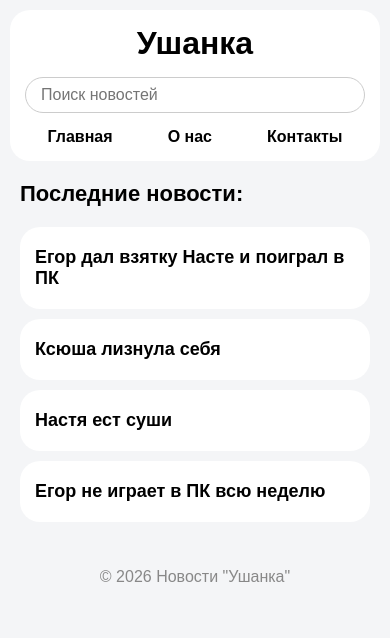
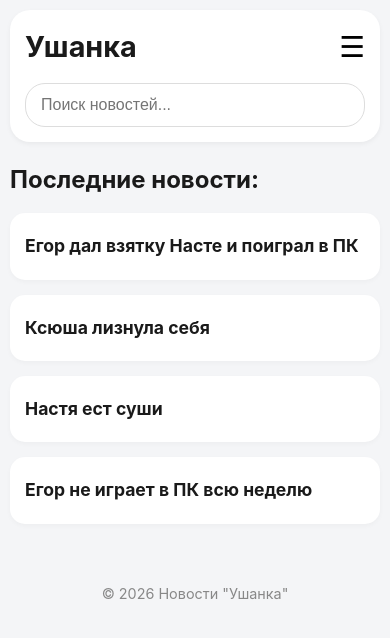
Before and after one commit to Trastoster/ushanka-newss, a plain HTML site: page index.html in a window 390 px wide. Drawn offline with Linux system fonts and the light colour scheme.

Commit message:
Add files via upload

```diff
--- a/index.html
+++ b/index.html
@@ -9,9 +9,15 @@
 </head>
 <body>
     <header>
-        <h1><b>Ушанка</b></h1>
-        <input type="text" id="searchInput" placeholder="Поиск новостей" class="search-bar">
-        <nav>
+        <div class="header-top">
+            <h1><b>Ушанка</b></h1>
+            <!-- Кнопка бургер-меню (видна только на телефоне) -->
+            <button class="menu-toggle" id="menuToggle">☰</button>
+        </div>
+
+        <input type="text" id="searchInput" placeholder="Поиск новостей..." class="search-bar">
+
+        <nav id="navMenu">
             <ul class="menu">
                 <li><a href="index.html"><b>Главная</b></a></li>
                 <li><a href="about.html"><b>О нас</b></a></li>
@@ -28,10 +34,9 @@
             <h2 class="news-item"><a href="ksushaliz.html">Ксюша лизнула себя</a></h2>
             <h2 class="news-item"><a href="nasaasu.html">Настя ест суши</a></h2>
             <h2 class="news-item"><a href="newsaegorapc.html">Егор не играет в ПК всю неделю</a></h2>
-
         </section>
 
-        <p id="noResults" style="display: none; text-align: center; color: #888;">По вашему молодежному запросу ничего не найдено.</p>
+        <p id="noResults" style="display: none; text-align: center; color: #888;">По вашему запросу ничего не найдено.</p>
     </main>
 
     <footer>
@@ -39,6 +44,7 @@
     </footer>
 
     <script>
+        // Скрипт поиска
         document.getElementById('searchInput').addEventListener('input', function(e) {
             let searchText = e.target.value.toLowerCase().trim();
             let newsItems = document.querySelectorAll('.news-item');
@@ -61,6 +67,14 @@
                 noResultsMsg.style.display = 'none';
             }
         });
+
+        // Скрипт для бургер-меню
+        const menuToggle = document.getElementById('menuToggle');
+        const navMenu = document.getElementById('navMenu');
+
+        menuToggle.addEventListener('click', function() {
+            navMenu.classList.toggle('active');
+        });
     </script>
 </body>
 </html>
--- a/style.css
+++ b/style.css
@@ -1,47 +1,103 @@
-/* --- БАЗОВЫЕ СТИЛИ (для компьютеров) --- */
+/* --- СБРОС И БАЗОВЫЕ СТИЛИ --- */
+* {
+    box-sizing: border-box; /* Важно: padding не увеличивает ширину элементов */
+}
+
 body {
     background: #F4F5F7;
-    font-family: Arial, sans-serif;
-    margin: 0; /* Убираем стандартные отступы браузера */
+    font-family: -apple-system, BlinkMacSystemFont, "Segoe UI", Roboto, Helvetica, Arial, sans-serif;
+    margin: 0;
     padding: 0;
+    line-height: 1.5;
+    color: #1a1a1a;
 }
 
+a {
+    text-decoration: none;
+    color: inherit;
+}
+
+/* --- ШАПКА --- */
 header {
+    background: #FFFFFF;
+    margin: 15px 20px;
+    border-radius: 20px;
+    padding: 15px 20px;
     display: flex;
     align-items: center;
     justify-content: space-between;
-    padding: 15px 20px;
-    background: #FFFFFF;
-    margin: 15px 20px;
-    border-radius: 20px;
+    flex-wrap: wrap;
+    box-shadow: 0 2px 5px rgba(0,0,0,0.05); /* Легкая тень для объема */
+}
+
+.header-top {
+    display: flex;
+    align-items: center;
+    justify-content: space-between;
+    width: 100%;
+}
+
+header h1 {
+    margin: 0;
+    font-size: 1.8rem;
 }
 
 .menu {
     display: flex;
-    gap: 30px;
+    gap: 20px;
     list-style: none;
     margin: 0;
     padding: 0;
-    font-size: 20px;
+    font-size: 1.1rem;
 }
 
 .menu a {
-    color: black;
-    text-decoration: none;
+    font-weight: 500;
+    transition: color 0.2s;
 }
 
 .menu a:hover {
-    color: gray;
+    color: #666;
+}
+
+.search-bar {
+    padding: 10px 15px;
+    border-radius: 20px;
+    border: 1px solid #ddd;
+    outline: none;
+    font-size: 1rem;
+    margin-left: 20px;
+    width: 250px;
+    transition: border-color 0.2s;
+}
+
+.search-bar:focus {
+    border-color: #888;
+}
+
+.menu-toggle {
+    display: none; /* Скрыта на десктопе */
+    background: none;
+    border: none;
+    font-size: 1.8rem;
+    cursor: pointer;
+    padding: 0;
+}
+
+/* --- ОСНОВНОЙ КОНТЕНТ --- */
+.container {
+    max-width: 800px;
+    margin: 0 auto;
+    padding: 0 20px;
 }
 
 .lastnews {
-    color: black;
-    margin: 25px 20px;
+    margin: 30px 0 20px 0;
+    font-size: 1.8rem;
 }
 
-/* Карточки на главной */
 .news-item {
-    margin: 15px 20px;
+    margin: 15px 0;
 }
 
 .news-item a {
@@ -49,105 +105,119 @@ header {
     padding: 25px 20px;
     background: #FFFFFF;
     border-radius: 20px;
-    font-size: 22px;
-    color: black;
-    text-decoration: none;
-    transition: 0.3s;
+    font-size: 1.2rem;
+    font-weight: bold;
+    box-shadow: 0 2px 5px rgba(0,0,0,0.03);
+    transition: transform 0.2s, box-shadow 0.2s;
 }
 
 .news-item a:hover {
-    color: #555;
-    box-shadow: 0 4px 10px rgba(0,0,0,0.1);
+    transform: translateY(-2px);
+    box-shadow: 0 5px 15px rgba(0,0,0,0.08);
 }
 
-/* Блоки с текстом в статьях */
 .text-box {
-    color: black;
     padding: 25px 20px;
     background: #FFFFFF;
-    margin: 15px 20px;
+    margin: 15px 0;
     border-radius: 20px;
-    font-size: 20px;
-    line-height: 1.6;
-}
-
-.container {
-    max-width: 800px;
-    margin: 0 auto;
-    padding: 0 20px;
-}
-
-.search-bar {
-    padding: 8px 15px;
-    border-radius: 20px;
-    border: 1px solid #ccc;
-    outline: none;
-    font-size: 16px;
-    margin-left: 20px;
-    width: 200px;
+    font-size: 1.1rem;
+    box-shadow: 0 2px 5px rgba(0,0,0,0.03);
 }
 
 footer {
     text-align: center;
-    padding: 20px 0;
+    padding: 30px 20px;
     color: #888;
+    font-size: 0.9rem;
 }
 
-/* --- АДАПТИВ ДЛЯ МОБИЛЬНЫХ (экраны меньше 768px) --- */
+
+/* =========================================
+   МОБИЛЬНАЯ ОПТИМИЗАЦИЯ (Экраны до 768px)
+   ========================================= */
 @media (max-width: 768px) {
-    /* Шапка становится вертикальной */
+
+    /* Шапка */
     header {
+        margin: 10px;
+        padding: 15px;
         flex-direction: column;
         align-items: stretch;
         gap: 15px;
-        margin: 10px;
-        padding: 15px;
     }
 
-    /* Заголовок по центру */
-    header h1 {
+    /* Логотип и бургер в одну строку */
+    .header-top {
+        display: flex;
+        justify-content: space-between;
+        align-items: center;
+    }
+
+    .menu-toggle {
+        display: block; /* Показываем бургер */
+    }
+
+    /* Скрываем меню по умолчанию на телефоне */
+    #navMenu {
+        display: none;
+        width: 100%;
+        background: #f9f9f9;
+        border-radius: 15px;
+        padding: 10px;
+    }
+
+    /* Класс active будет добавляться через JS для показа меню */
+    #navMenu.active {
+        display: block;
+    }
+
+    .menu {
+        flex-direction: column; /* Пункты меню в столбик */
+        gap: 10px;
+        align-items: center;
+        font-size: 1.2rem;
+    }
+
+    .menu li {
+        width: 100%;
         text-align: center;
-        margin: 0;
+        padding: 10px 0;
+        border-bottom: 1px solid #eee;
+    }
+
+    .menu li:last-child {
+        border-bottom: none;
     }
 
     /* Поиск на всю ширину */
     .search-bar {
-        margin: 0;
         width: 100%;
-        box-sizing: border-box; /* Чтобы padding не увеличивал ширину */
+        margin-left: 0;
+        padding: 12px 15px; /* Удобнее нажимать пальцем */
     }
 
-    /* Меню растягиваем и центрируем */
-    .menu {
-        justify-content: space-around;
-        font-size: 16px;
-        gap: 10px;
-    }
-
-    /* Уменьшаем отступы у контейнера */
+    /* Контент */
     .container {
         padding: 0 10px;
     }
 
     .lastnews {
-        margin: 20px 10px;
-        font-size: 22px;
+        font-size: 1.5rem;
+        margin: 20px 0 10px 0;
     }
 
-    /* Карточки новостей делаем чуть компактнее */
-    .news-item {
-        margin: 10px;
+    /* Карточки новостей */
+    .news-item a {
+        font-size: 1.1rem;
+        padding: 20px 15px;
+        border-radius: 15px;
     }
 
-    .news-item a {
-        font-size: 18px;
+    /* Текст в статьях */
+    .text-box {
+        font-size: 1.05rem;
         padding: 20px 15px;
-    }
-
-    /* Текстовые блоки в статьях */
-    .text-box {
-        margin: 10px;
-        padding: 20px 15px;
-        font-size: 18px;
+        border-radius: 15px;
     }
 }
```
